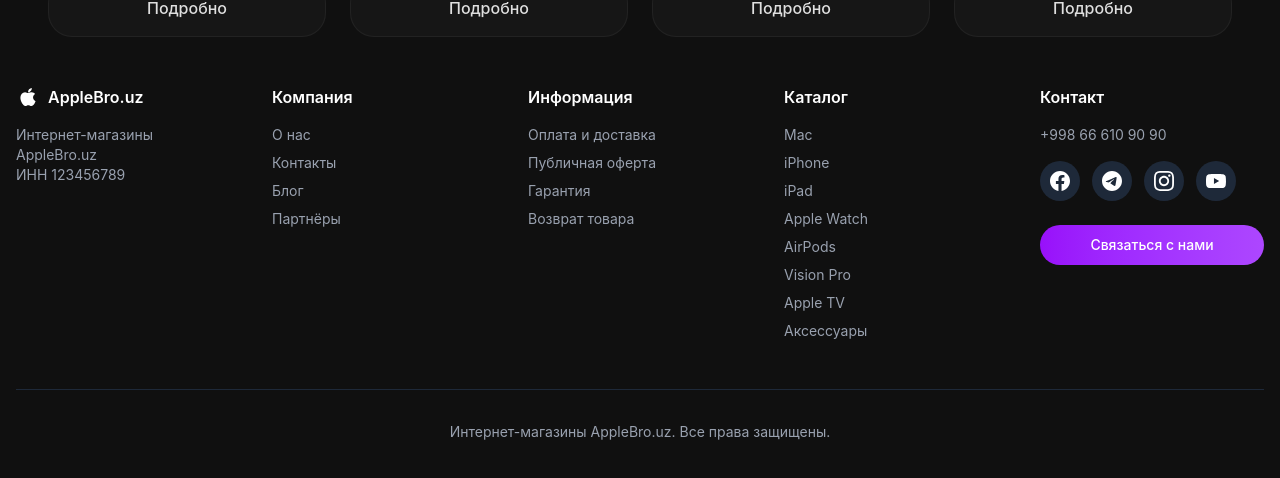
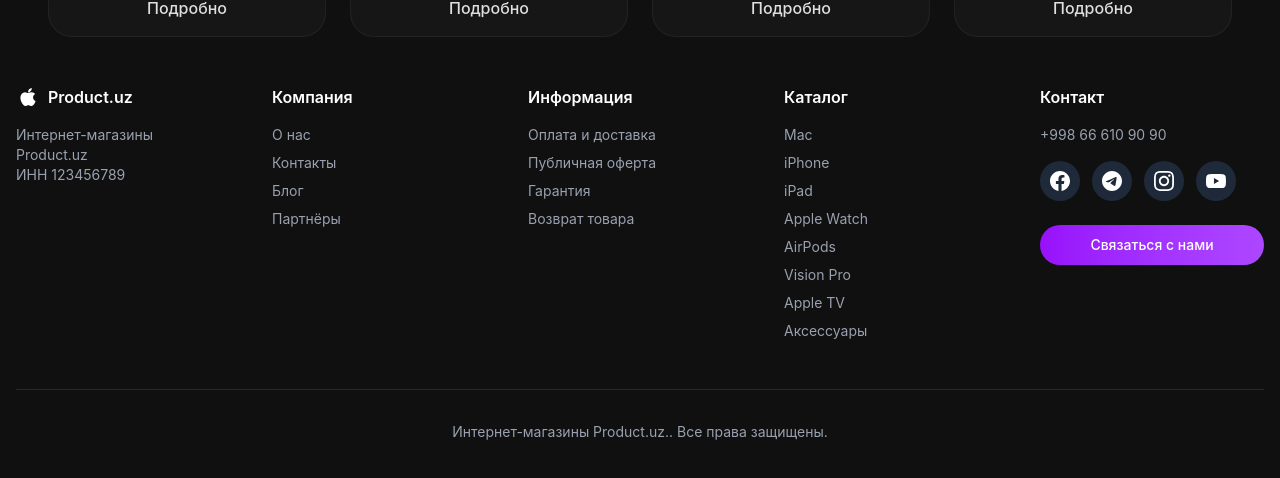
Before and after one commit to Durbekjon/applebro, a Next.js app: page /product/1 in a window 1280 px wide. Shown: the part 2092-2570 px from the top of the page. Built offline with nearby package versions, Linux system fonts and the light colour scheme.

Commit message:
feat: Update branding and product name from AppleBro to Product across footer and hero sections.

```diff
--- a/components/layout/Footer.tsx
+++ b/components/layout/Footer.tsx
@@ -11,11 +11,11 @@
               <svg className="w-6 h-6" viewBox="0 0 24 24" fill="currentColor">
                 <path d="M17.05 20.28c-.98.95-2.05.8-3.08.35-1.09-.46-2.09-.48-3.24 0-1.44.62-2.2.44-3.06-.35C2.79 15.25 3.51 7.59 9.05 7.31c1.35.07 2.29.74 3.08.8 1.18-.24 2.31-.93 3.57-.84 1.51.12 2.65.72 3.4 1.8-3.12 1.87-2.38 5.98.48 7.13-.57 1.5-1.31 2.99-2.54 4.09l.01-.01zM12.03 7.25c-.15-2.23 1.66-4.07 3.74-4.25.29 2.58-2.34 4.5-3.74 4.25z"/>
               </svg>
-              <span className="font-semibold">AppleBro.uz</span>
+              <span className="font-semibold">Product.uz</span>
             </div>
             <p className="text-sm text-gray-400 mb-4">
               Интернет-магазины<br />
-              AppleBro.uz<br />
+              Product.uz<br />
               ИНН 123456789
             </p>
           </div>
@@ -92,7 +92,7 @@
         </div>
 
         <div className="border-t border-gray-800 mt-12 pt-8 text-center text-sm text-gray-400">
-          <p>Интернет-магазины AppleBro.uz. Все права защищены.</p>
+          <p>Интернет-магазины Product.uz.. Все права защищены.</p>
         </div>
       </div>
     </footer>
--- a/components/sections/HeroSection.tsx
+++ b/components/sections/HeroSection.tsx
@@ -14,7 +14,7 @@
 }
 
 export default function HeroSection({
-  title = 'APPLEBRO',
+  title = 'PRO DUCT',
   subtitle = 'Добро пожаловать в мир',
   subtitleHighlight = 'Apple',
   buttonText = 'Посмотреть каталог',
--- a/components/sections/WhyChooseBro.tsx
+++ b/components/sections/WhyChooseBro.tsx
@@ -18,7 +18,7 @@
         {/* Header */}
         <div className="flex flex-col md:flex-row md:items-center justify-start mb-16 gap-x-12 gap-y-4">
           <h2 className="text-5xl md:text-7xl font-bold font-travels text-white flex items-center gap-4 whitespace-nowrap">
-            Почему выбирают ProDuct
+            Почему выбирают Pro Duct
             <span className="inline-block text-white/20 text-6xl md:text-9xl font-extralight transform -translate-y-2 select-none">
               \
             </span>
```
